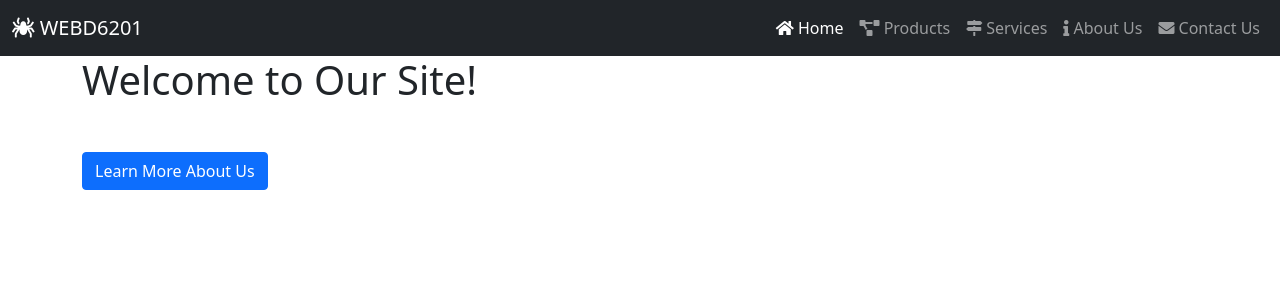
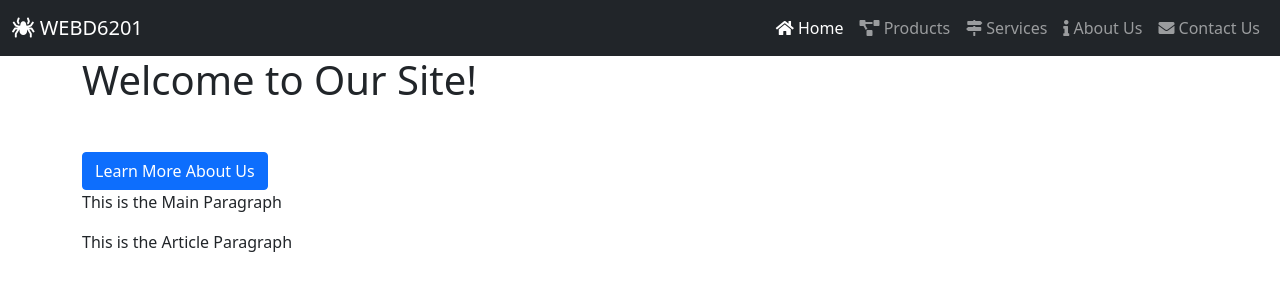
Before and after one commit to Jaashee/GitHub-Pagees, a website: page index.html in a window 1280 px wide. Drawn offline with nearby package versions, Linux system fonts and the light colour scheme.

Commit message:
updated ICE-2

```diff
--- a/Scripts/app.js
+++ b/Scripts/app.js
@@ -10,6 +10,40 @@
         {
             location.href = "about.html"
         });
+
+        // Step 1 - get a reference to an entry pont(s) (insertion/deletion)
+        let MainContent = document.getElementsByTagName("main")[0];
+        let DocumentBody = document.body;
+
+        // Step 2 - create a HTML element in memory
+        let MainParagraph = document.createElement("p");
+        let Article = document.createElement("article");
+        let ArticleParagraph = `<p id="ArticlParagraph" class="mt-3">This is the Article Paragraph</p>`;
+
+        // Step 3 - Configure new Element
+        MainParagraph.setAttribute("id", "MainParagraph");
+        MainParagraph.textContent = "This is the Main Paragraph";
+        let FirstString = "This is";
+        let SecondString = `${FirstString} the Main Paragraph`;
+        MainParagraph.textContent = SecondString;
+        Article.setAttribute("class", "container");
+
+
+        // Step 4 - Perform insertion / deletion
+
+        // example of insert after (append)
+        MainContent.appendChild(MainParagraph);
+        Article.innerHTML = ArticleParagraph;
+        DocumentBody.appendChild(Article);
+
+        // example of insert before
+        //MainContent.before(MainParagraph);
+
+        // example of deletion
+        //document.getElementById("AboutUsButton").remove();
+        //AboutUsButton.remove();
+
+        // ES6 and HTML5 => Template strings => "Super strings"
     }
 
     function DisplayProductsPage()
--- a/index.html
+++ b/index.html
@@ -42,10 +42,10 @@
 </nav>
     </header>
 
-    <div class="container">
+    <main class="container">
         <h1 class="mb-5">Welcome to Our Site!</h1>
         <button id="AboutUsButton" class="btn btn-primary">Learn More About Us</button>
-    </div>
+    </main>
     <!-- Scripting Section -->
     <script src="./node_modules/jquery/dist/jquery.min.js"></script>
     <script src="./node_modules/bootstrap/dist/js/bootstrap.min.js"></script>
```
